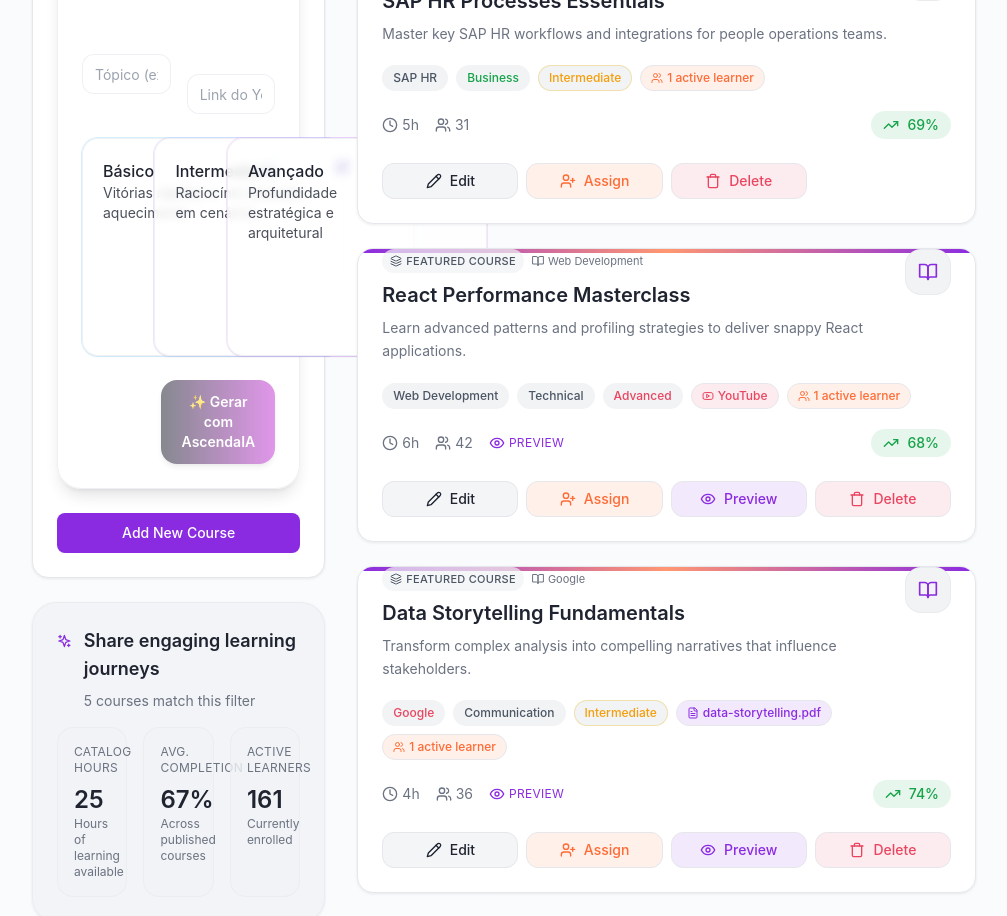
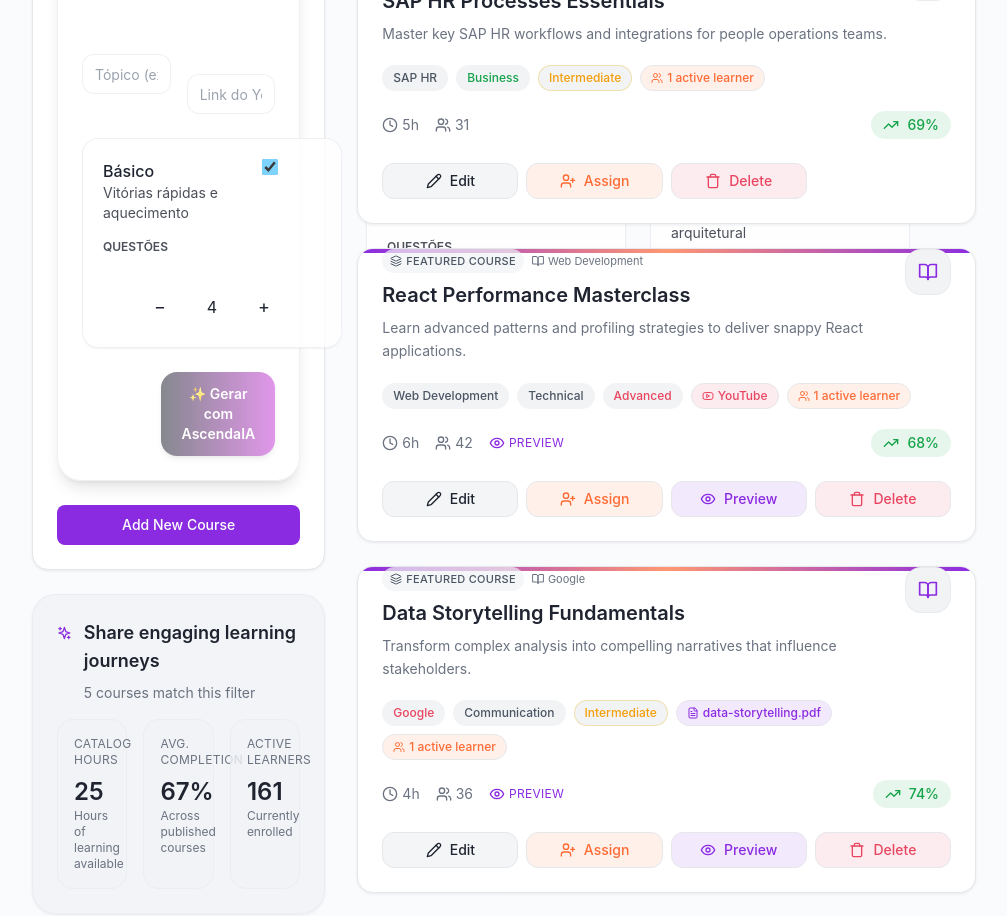
Before and after one commit to ManoCaio25/relogio-digital, a React (Vite) app in the folder Ascenda Padrinho att/: page /content in a window 1280 px wide. Shown: the part 1100-2016 px from the top of the page, without its empty margins (264-1271 px from the left). Built offline with nearby package versions, Linux system fonts and the light colour scheme.

Commit message:
Refine AscendaIA level card layout

```diff
--- a/Ascenda Padrinho att/src/components/ascenda/AscendaIASection.jsx
+++ b/Ascenda Padrinho att/src/components/ascenda/AscendaIASection.jsx
@@ -1,33 +1,26 @@
 import React, { useMemo, useState } from "react";
-import { motion } from "framer-motion";
 
 const ACCENT_STYLES = {
   sky: {
-    cardRing: "ring-sky-400/20",
     checkbox: "text-sky-300 focus-visible:ring-sky-300/40",
     chipBorder: "border-sky-400/40",
     chipBg: "bg-sky-400/10",
     chipText: "text-sky-100",
     previewBorder: "border-sky-400/40",
-    inputFocus: "focus:border-sky-300/60 focus:ring-sky-300/30",
   },
   violet: {
-    cardRing: "ring-violet-400/20",
     checkbox: "text-violet-300 focus-visible:ring-violet-300/40",
     chipBorder: "border-violet-400/40",
     chipBg: "bg-violet-400/10",
     chipText: "text-violet-100",
     previewBorder: "border-violet-400/40",
-    inputFocus: "focus:border-violet-300/60 focus:ring-violet-300/30",
   },
   fuchsia: {
-    cardRing: "ring-fuchsia-400/20",
     checkbox: "text-fuchsia-300 focus-visible:ring-fuchsia-300/40",
     chipBorder: "border-fuchsia-400/40",
     chipBg: "bg-fuchsia-400/10",
     chipText: "text-fuchsia-100",
     previewBorder: "border-fuchsia-400/40",
-    inputFocus: "focus:border-fuchsia-300/60 focus:ring-fuchsia-300/30",
   },
 };
 
@@ -62,11 +55,25 @@
 /** ---- small UI helpers ---- */
 function DifficultyCard({ title, desc, checked, onToggle, value, onChange, color = "sky" }) {
   const accent = ACCENT_STYLES[color] ?? ACCENT_STYLES.sky;
+  const enabled = Boolean(checked);
+  const count = Number.isFinite(Number(value)) ? Number(value) : 0;
+
+  const handleStep = (delta) => {
+    if (!onChange) return;
+    const next = Math.max(0, count + delta);
+    onChange(next);
+  };
 
   return (
-    <motion.div
-      whileHover={{ y: -3 }}
-      className={`flex h-full min-w-[260px] w-full flex-col gap-4 rounded-2xl border border-border/60 bg-surface/80 p-5 shadow-sm backdrop-blur-sm ring-1 ${accent.cardRing} transition-all duration-200 hover:shadow-md`}
+    <div
+      className="
+    relative box-border overflow-hidden  /* <- impede vazamento lateral */
+    flex h-full min-w-0 flex-col
+    rounded-2xl border border-border/60 bg-surface/80 p-5
+    shadow-sm transition
+    /* sem hover translate-x; se quiser leve lift vertical: */
+    hover:-translate-y-0.5 hover:shadow-md
+  "
     >
       {/* Cabeçalho */}
       <div className="flex items-start justify-between gap-3">
@@ -77,7 +84,7 @@
         <label className="flex shrink-0 items-center gap-2 text-xs font-medium text-white/70">
           <input
             type="checkbox"
-            checked={checked}
+            checked={enabled}
             onChange={() => onToggle?.()}
             className={`h-4 w-4 rounded border border-white/40 bg-transparent accent-current ${accent.checkbox}`}
             aria-label={`Incluir nível ${title}`}
@@ -85,42 +92,40 @@
           <span className="whitespace-nowrap">Incluir</span>
         </label>
       </div>
-      <div className="flex flex-col gap-2">
-        <span className="text-xs font-medium uppercase tracking-wide text-white/50">Questões</span>
-        <div className="mt-3 flex items-center justify-center gap-3">
+      <div className="mt-4 text-xs font-semibold opacity-80">QUESTÕES</div>
+
+      <div className="mt-auto flex items-center justify-center gap-3 pt-3">
         <button
           type="button"
-            onClick={() => onChange?.(Math.max(0, (value || 0) - 1))}
-            className="flex h-10 w-10 items-center justify-center rounded-xl border border-white/15 bg-background/60 text-lg text-white transition-all duration-200 hover:bg-white/10"
+          onClick={() => handleStep(-1)}
+          disabled={!enabled || count <= 0}
+          className="h-10 w-10 rounded-xl border border-white/15 bg-background/60 text-lg disabled:opacity-40"
           aria-label={`Remover questão de nível ${title}`}
         >
           −
         </button>
-          <input
-            type="number"
-            min={0}
-            value={value ?? 0}
-            onChange={(e) => onChange?.(Number(e.target.value))}
-            className={`h-10 w-20 rounded-xl border border-white/10 bg-background/80 px-3 text-center text-sm text-white outline-none transition focus:ring-2 ${accent.inputFocus}`}
-            aria-label={`Quantidade de questões nível ${title}`}
-          />
+
+        <span className="w-10 text-center tabular-nums" aria-live="polite">
+          {enabled ? count : 0}
+        </span>
+
         <button
           type="button"
-            onClick={() => onChange?.((value || 0) + 1)}
-            className="flex h-10 w-10 items-center justify-center rounded-xl border border-white/15 bg-background/60 text-lg text-white transition-all duration-200 hover:bg-white/10"
+          onClick={() => handleStep(1)}
+          disabled={!enabled}
+          className="h-10 w-10 rounded-xl border border-white/15 bg-background/60 text-lg disabled:opacity-40"
           aria-label={`Adicionar questão de nível ${title}`}
         >
           +
         </button>
       </div>
     </div>
-    </motion.div>
   );
 }
 
 export function CardsContainer({ children }) {
   return (
-    <div className="grid gap-6 grid-cols-1 md:[grid-template-columns:repeat(3,minmax(260px,1fr))] items-stretch isolate">
+    <div className="grid gap-6 grid-cols-1 md:[grid-template-columns:repeat(3,minmax(260px,1fr))] auto-rows-fr items-stretch isolate">
       {children}
     </div>
   );
@@ -300,7 +305,8 @@
       </div>
 
       {/* level cards */}
-      <div className="mt-6 grid grid-cols-1 gap-6 md:grid-cols-3">
+      <div className="mt-6">
+        <CardsContainer>
           {levels.map((level) => (
             <LevelCard
               key={level.code}
@@ -313,6 +319,7 @@
               onChange={(next) => handleCountChange(level.code, next)}
             />
           ))}
+        </CardsContainer>
       </div>
 
       {/* actions */}
```
Lines whose indentation alone changed are shown as unchanged.
